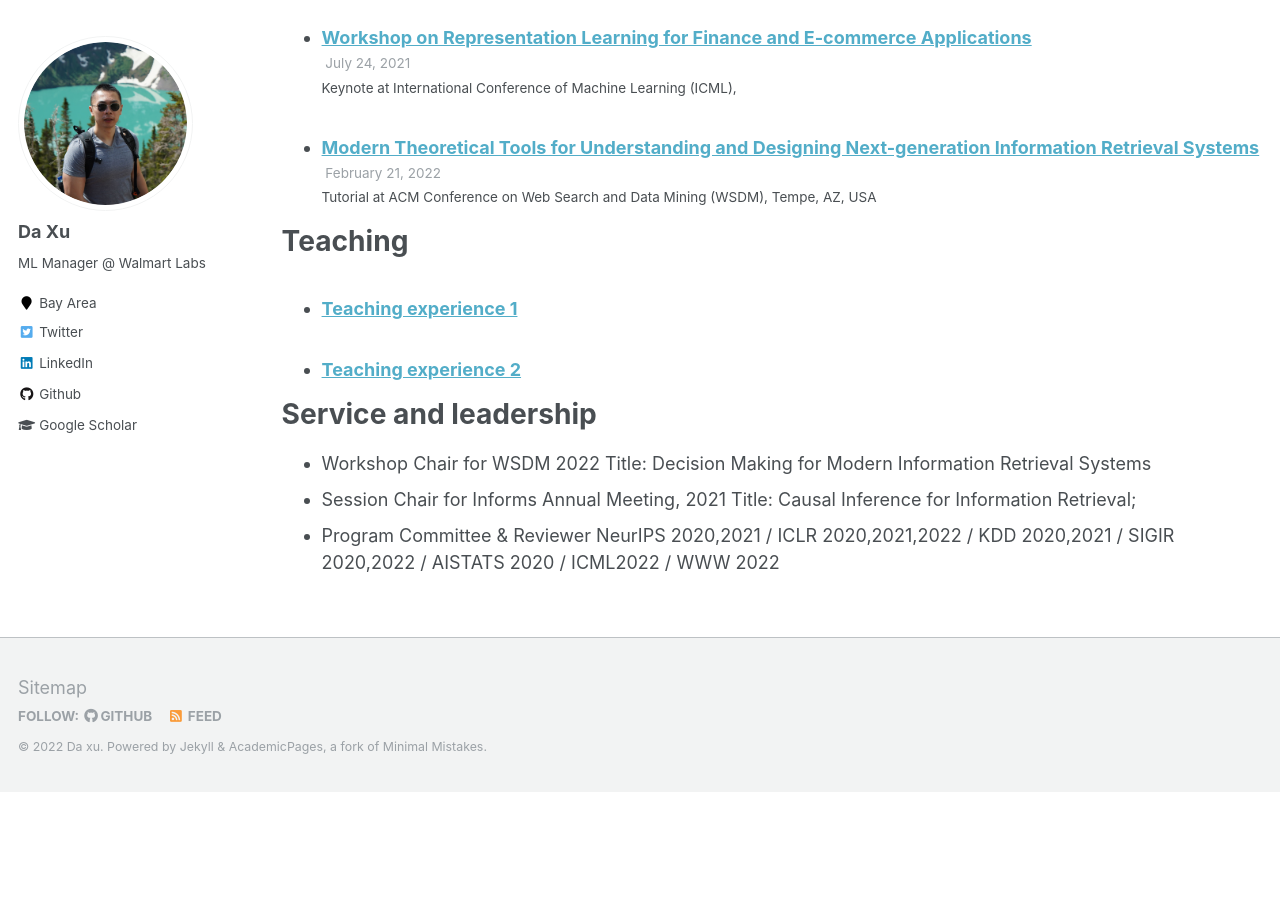
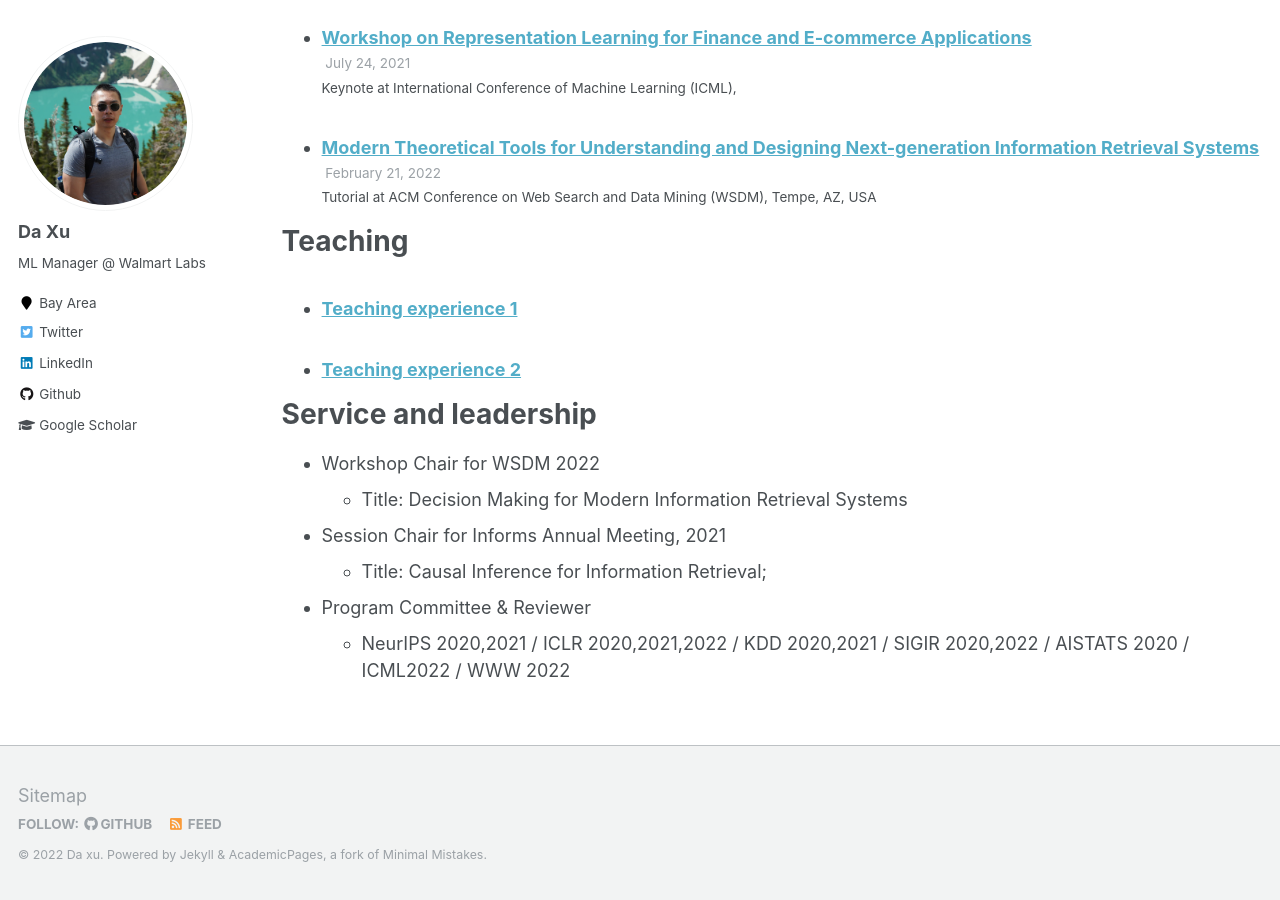
Before and after one commit to daxu5180/daxu5180.github.io, a Jekyll site: the page built from _pages/cv.md, in a window 1280 px wide and 900 px high, scrolled down 3214 px. Built offline with Jekyll 4.4.1, drawn with Linux system fonts in a browser that asks for light colours; before the commit the page ends 4006 px from its top, so only the background shows below that; part of the change alters nothing that is shown.

Commit message:
fix service format for subtitle

```diff
--- a/_pages/cv.md
+++ b/_pages/cv.md
@@ -63,9 +63,9 @@ Teaching
 Service and leadership
 ======
 * Workshop Chair for WSDM 2022
-Title: Decision Making for Modern Information Retrieval Systems
+	* Title: Decision Making for Modern Information Retrieval Systems
 * Session Chair for Informs Annual Meeting, 2021
-Title: Causal Inference for Information Retrieval;
+	* Title: Causal Inference for Information Retrieval;
 * Program Committee & Reviewer
- NeurIPS 2020,2021 / ICLR 2020,2021,2022 / KDD 2020,2021 / SIGIR 2020,2022 / AISTATS
+	* NeurIPS 2020,2021 / ICLR 2020,2021,2022 / KDD 2020,2021 / SIGIR 2020,2022 / AISTATS
 2020 / ICML2022 / WWW 2022
```
